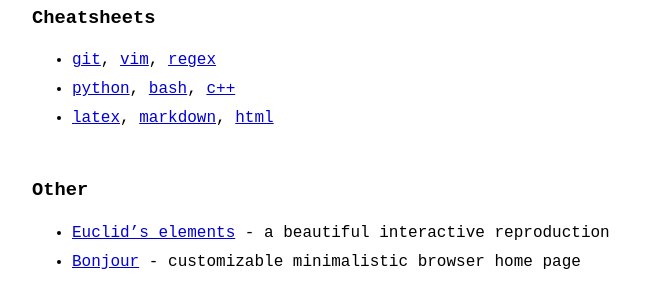
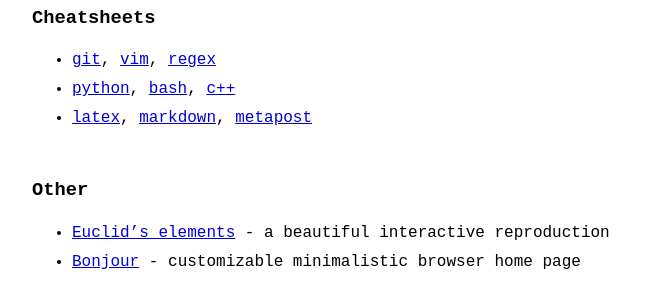
Before and after one commit to Couleslaw/couleslaw.github.io, a Jekyll site: the page built from bookmarks.md, in a window 1280 px wide. Shown: the part 673-973 px from the top of the page, without its empty margins (258-926 px from the left). Built offline with Jekyll 4.4.1, drawn with Linux system fonts in a browser that asks for light colours.

Commit message:
add metapost-examples to bookmarks

```diff
--- a/bookmarks.md
+++ b/bookmarks.md
@@ -27,7 +27,7 @@ title: Bookmarks | Jakub Smolik
 
 - [git](https://mj.ucw.cz/papers/git.pdf), [vim](https://vim.rtorr.com/), [regex](https://www.rexegg.com/regex-quickstart.html)
 - [python](https://gto76.github.io/python-cheatsheet/), [bash](https://devhints.io/bash), [c++](https://quickref.me/cpp)
-- [latex](https://wch.github.io/latexsheet/latexsheet-a4.pdf), [markdown](https://www.markdownguide.org/cheat-sheet/), [html](https://websitesetup.org/wp-content/uploads/2019/11/html5-tag-cheat-sheet-2019.pdf)
+- [latex](https://wch.github.io/latexsheet/latexsheet-a4.pdf), [markdown](https://www.markdownguide.org/cheat-sheet/), [metapost](http://www.tlhiv.org/MetaPost/examples/examples.html)
 
 ### Other
 
```
